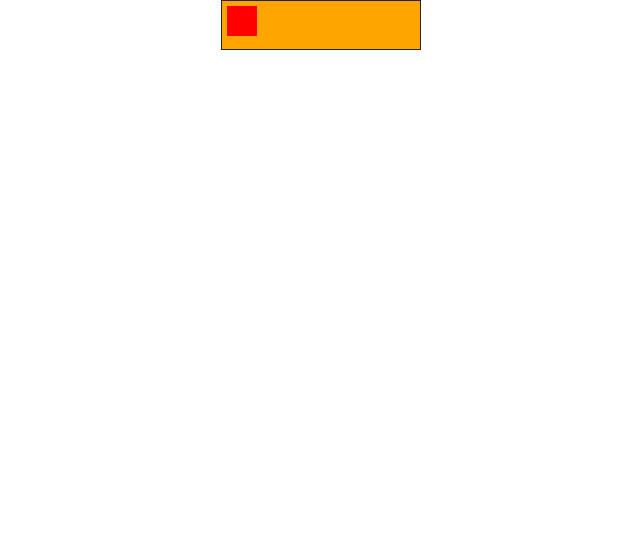
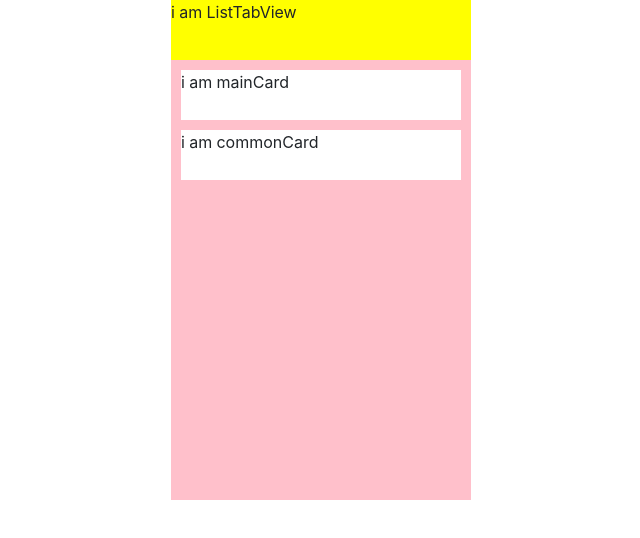
Before and after one commit to ilmeeself/MyDoubleR, a React app in the folder myDoubleR/: page / in a window 1280 px wide. Shown: the top 538 px of the page, without its empty margins (319-959 px from the left). Built offline with nearby package versions, Linux system fonts and the light colour scheme.

Commit message:
新增list demo

```diff
--- /dev/null
+++ b/myDoubleR/src/DX_List/dxListView.js
@@ -0,0 +1,66 @@
+import 'babel-polyfill';
+import 'bootstrap/dist/css/bootstrap.css';
+import React, { Component } from 'react'
+import { render } from 'react-dom';
+import { createStore } from 'redux'
+import { Provider } from 'react-redux'
+import "./dxListViews.less";
+
+class ListRootView extends Component{
+    render() {
+        return (
+        	<div id = "listRootView">
+        		<ListTabView />
+        		<ListShowView />
+        	</div>
+        );
+    }
+}
+export default ListRootView
+
+
+// 分栏
+class ListTabView extends Component{
+    render() {
+        return (
+        	<div id = "listTabView">i am ListTabView</div>
+        );
+    }
+}
+
+
+// 展示部分
+class ListShowView extends Component{
+    render() {
+        return (
+        	<div id = "listShowView">
+	        	<ListShowMainCard />
+	        	<ListShowCommonCard />
+        	</div>
+        );
+    }
+}
+
+
+/*
+  ListShowView内部卡片--mainCard
+*/
+class ListShowMainCard extends Component{
+    render() {
+        return (
+        	<div id = "listShowMainCard">i am mainCard</div>
+        )
+    }
+}
+
+
+/*
+  ListShowView内部卡片--commonCard
+*/
+class ListShowCommonCard extends Component{
+    render() {
+        return (
+        	<div id = "listShowCommonCard">i am commonCard</div>
+        )
+    }
+}
--- /dev/null
+++ b/myDoubleR/src/DX_List/dxListViews.less
@@ -0,0 +1,36 @@
+#listRootView {
+    width: 300px;
+    height: 500px;
+    margin: auto;
+    background-color: orange;
+}
+
+#listTabView {
+    width: 300px;
+    height: 60px;
+    margin: 0px;
+    background-color: yellow;
+}
+
+#listShowView {
+	width: 300px;
+    height: 440px;
+    margin: 0px;
+    padding: 10px;
+    background-color: pink;
+}
+
+
+#listShowMainCard {
+    width: 280px;
+    height: 50px;
+    margin: 0px 0px 10px 0px;
+    background-color: white;
+}
+
+#listShowCommonCard {
+    width: 280px;
+    height: 50px;
+    margin: 0px 0px 10px 0px;
+    background-color: white;
+}
--- a/myDoubleR/src/doubleRdemo/reducer.js
+++ b/myDoubleR/src/doubleRdemo/reducer.js
@@ -1,4 +1,3 @@
-// import { combineReducers } from 'redux'
 import { pageContentWithColor } from './actions'
 
 const toDoForChange = (state, action) => {
--- a/myDoubleR/src/index.js
+++ b/myDoubleR/src/index.js
@@ -9,31 +9,55 @@ import { Provider } from 'react-redux'
 import AppDouble from './doubleRdemo/app';
 import toDoForChange from './doubleRdemo/reducer';
 import App from './js/App';
-import btnReducer from './js/redux_test/clickBtnReducer';
+import btnReducer from './js/redux_test/clickBtnReducer'
+import todoApp from './indexReducer';
+import ListRootView from './DX_List/dxListView';
 
-// const store = createStore(toDoForChange)
+
+class Root extends React.Component {
+    render() {
+        return (
+          <div>
+            <ListRootView />
+          </div>
+        );
+    }
+}
 
 // class Root extends React.Component {
 //     render() {
 //         return (
-//           <Provider store={store}>
+//           <div>
+//             <RootA />
+//             <RootB />
+//           </div>
+//         );
+//     }
+// }
+
+// const store1 = createStore(toDoForChange)
+
+// class RootA extends React.Component {
+//     render() {
+//         return (
+//           <Provider store={store1}>
 //               <AppDouble />
 //           </Provider>
 //         );
 //     }
 // }
 
-const store = createStore(btnReducer)
+// const store2 = createStore(btnReducer)
 
-class Root extends React.Component {
-    render() {
-        return (
-          <Provider store={store}>
-              <App />
-          </Provider>
-        );
-    }
-}
+// class RootB extends React.Component {
+//     render() {
+//         return (
+//           <Provider store={store2}>
+//               <App />
+//           </Provider>
+//         );
+//     }
+// }
 
 // 进行渲染
 render(<Root/>, document.getElementById('app'));
--- /dev/null
+++ b/myDoubleR/src/indexReducer.js
@@ -0,0 +1,13 @@
+import { combineReducers } from 'redux'
+import { pageBtnOgState } from './js/redux_test/clickBtnActions'
+import btnReducer from './js/redux_test/clickBtnReducer'
+import { pageContentWithColor } from './doubleRdemo/actions'
+import toDoForChange from './doubleRdemo/reducer'
+
+
+const todoApp = combineReducers({
+  btnReducer,
+  toDoForChange
+})
+
+export default todoApp
```
Also changed, not shown: myDoubleR/src/doubleRdemo/reducerTest/ogReducer.js (added, +51 -0 lines), myDoubleR/src/doubleRdemo/store.js (deleted, +0 -14 lines).
